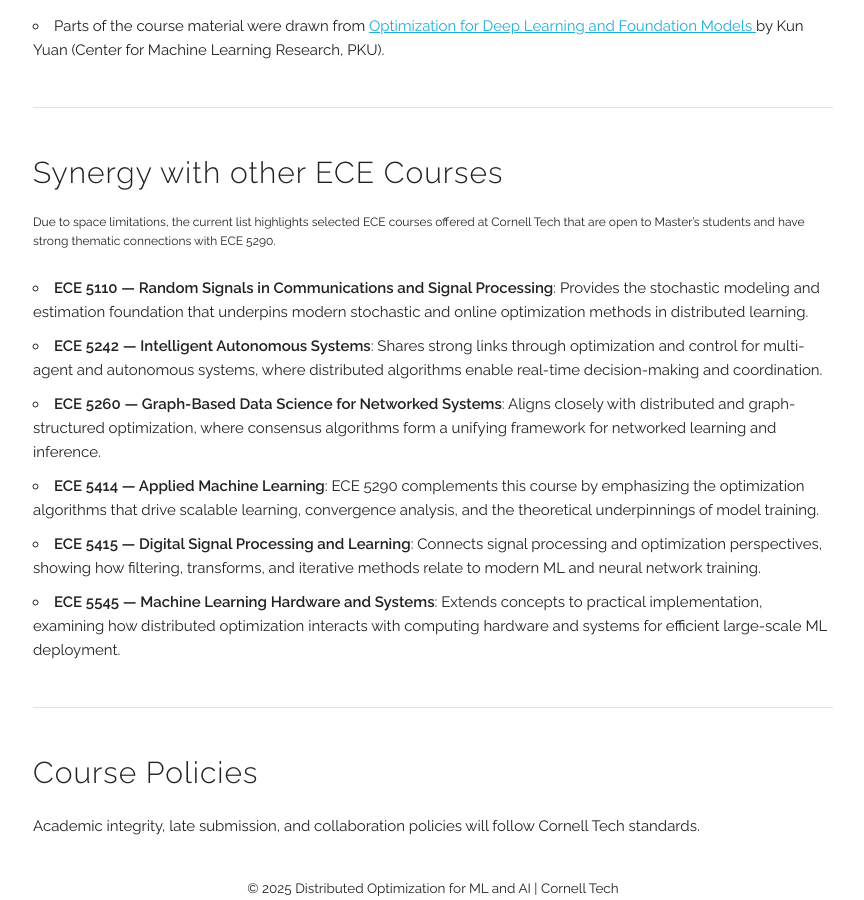
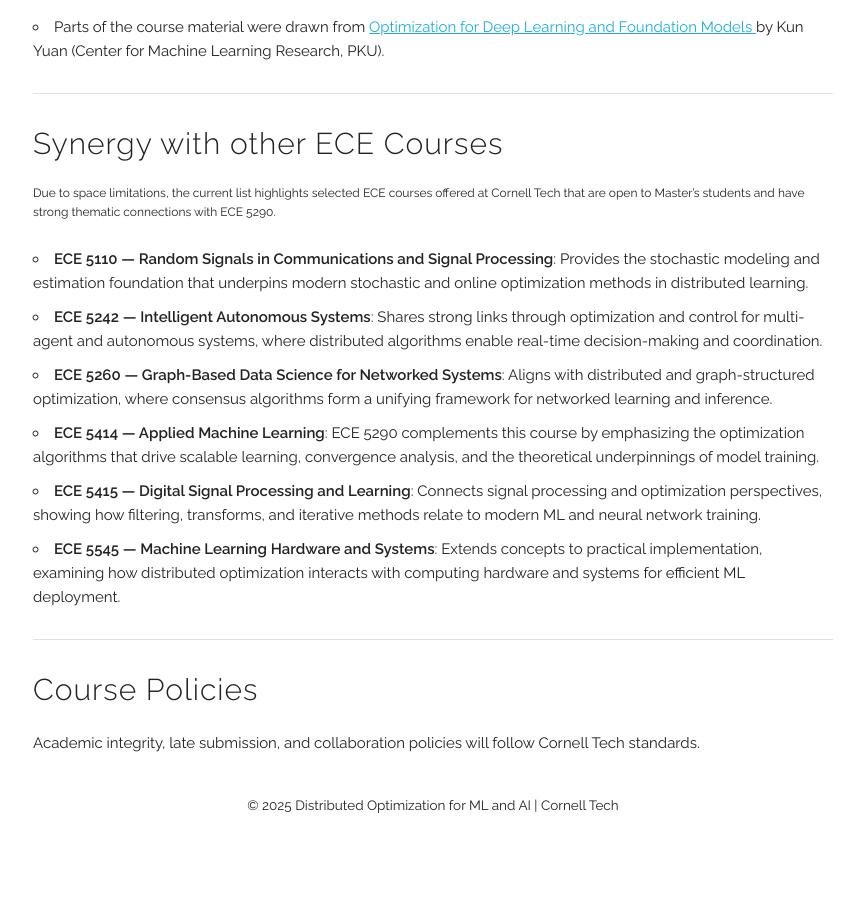
Before and after one commit to chentianyi1991/ECE5290, a Jekyll site: the page built from index.html, in a window 1280 px wide and 900 px high, scrolled down 5065 px. Shown: the whole window, without its empty margins (207-1071 px from the left). Built offline with Jekyll 4.4.1, drawn with Linux system fonts in a browser that asks for light colours; after the commit the page ends 5882 px from its top, so only the background shows below that.

Commit message:
Update course.html

```diff
--- a/_layouts/course.html
+++ b/_layouts/course.html
@@ -89,7 +89,7 @@ when they are used to solve large-scale distributed problems arising in AI, mach
 
 
 
-
+  <hr style="margin: 1em 0;">
   <section id="resources">
     <h4>Resources</h4>
     <ul>
@@ -100,7 +100,7 @@ when they are used to solve large-scale distributed problems arising in AI, mach
   </section>
 
 
-  <hr style="margin: 3em 0;">
+  <hr style="margin: 2em 0;">
  <section id="acknowledgement">
   <h4>Acknowledgement</h4>
   <ul>
@@ -121,7 +121,7 @@ when they are used to solve large-scale distributed problems arising in AI, mach
   </ul>
 </section>
 
-  <hr style="margin: 3em 0;">
+  <hr style="margin: 2em 0;">
 
 <section id="synergy">
   <h4>Synergy with other ECE Courses</h4>
@@ -131,14 +131,14 @@ when they are used to solve large-scale distributed problems arising in AI, mach
   <ul>
     <li><strong>ECE 5110 — Random Signals in Communications and Signal Processing</strong>: Provides the stochastic modeling and estimation foundation that underpins modern stochastic and online optimization methods in distributed learning.</li>
     <li><strong>ECE 5242 — Intelligent Autonomous Systems</strong>: Shares strong links through optimization and control for multi-agent and autonomous systems, where distributed algorithms enable real-time decision-making and coordination.</li>
-    <li><strong>ECE 5260 — Graph-Based Data Science for Networked Systems</strong>: Aligns closely with distributed and graph-structured optimization, where consensus algorithms form a unifying framework for networked learning and inference.</li>
+    <li><strong>ECE 5260 — Graph-Based Data Science for Networked Systems</strong>: Aligns with distributed and graph-structured optimization, where consensus algorithms form a unifying framework for networked learning and inference.</li>
     <li><strong>ECE 5414 — Applied Machine Learning</strong>: ECE 5290 complements this course by emphasizing the optimization algorithms that drive scalable learning, convergence analysis, and the theoretical underpinnings of model training.</li>
     <li><strong>ECE 5415 — Digital Signal Processing and Learning</strong>: Connects signal processing and optimization perspectives, showing how filtering, transforms, and iterative methods relate to modern ML and neural network training.</li>
-    <li><strong>ECE 5545 — Machine Learning Hardware and Systems</strong>: Extends concepts to practical implementation, examining how distributed optimization interacts with computing hardware and systems for efficient large-scale ML deployment.</li>
+    <li><strong>ECE 5545 — Machine Learning Hardware and Systems</strong>: Extends concepts to practical implementation, examining how distributed optimization interacts with computing hardware and systems for efficient ML deployment.</li>
   </ul>
 </section>
 
-  <hr style="margin: 3em 0;">
+  <hr style="margin: 2em 0;">
   <section id="policies">
     <h4>Course Policies</h4>
     <p>
```
